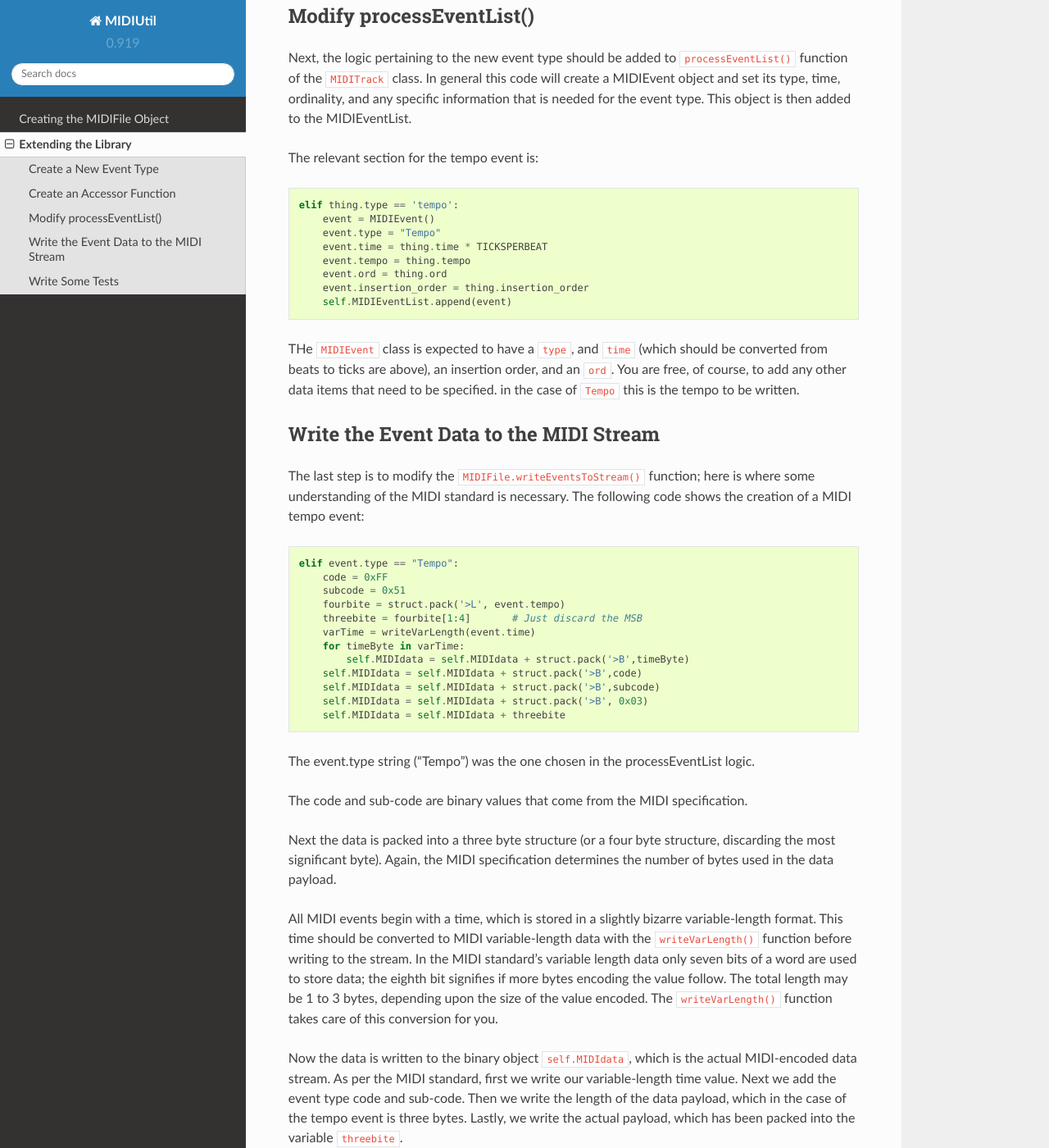
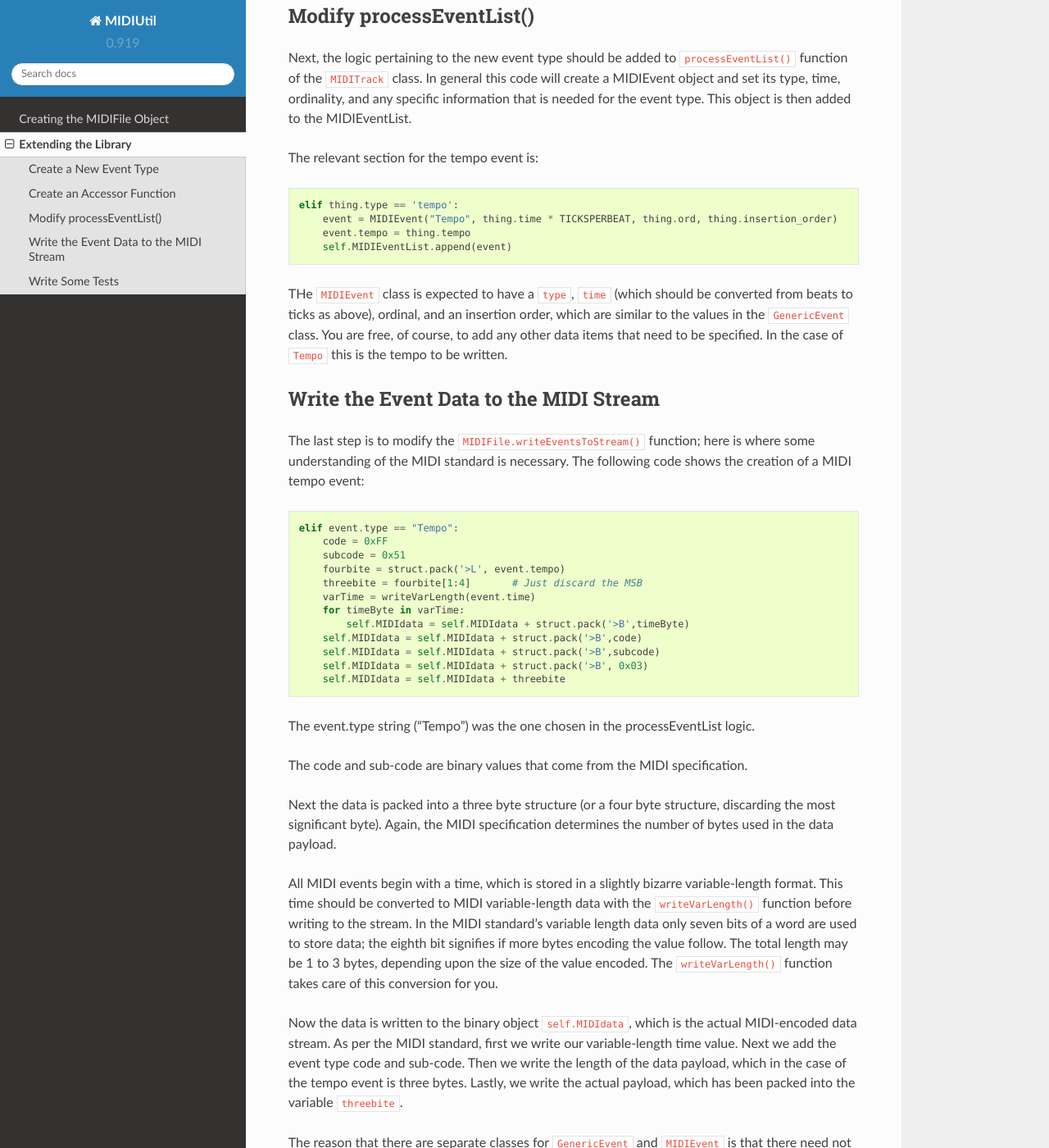
Before and after one commit to MarkCWirt/MIDIUtil, a Sphinx documentation site: the page built from documentation/Extending.rst, in a window 1280 px wide and 1400 px high, scrolled down 2132 px. Shown: the whole window at 82% size. Built offline with Sphinx 7.4.7 and the Read the Docs theme 2.0.0, drawn with Linux system fonts in a browser that asks for light colours; some of the changed text lies outside the part shown.

Commit message:
Changed the MIDIEvent() class to enforce necessary data elements.

```diff
--- a/documentation/Extending.rst
+++ b/documentation/Extending.rst
@@ -123,19 +123,15 @@ The relevant section for the tempo event is:
 .. code:: python
 
     elif thing.type == 'tempo':
-        event = MIDIEvent()
-        event.type = "Tempo"
-        event.time = thing.time * TICKSPERBEAT
+        event = MIDIEvent("Tempo", thing.time * TICKSPERBEAT, thing.ord, thing.insertion_order)
         event.tempo = thing.tempo
-        event.ord = thing.ord
-        event.insertion_order = thing.insertion_order
         self.MIDIEventList.append(event)
 
-THe ``MIDIEvent`` class is expected to have a ``type``, and ``time``
-(which should be converted from beats to ticks are above), an
-insertion order, and an ``ord``. You are free, of course, to add any
-other data items that need to be specified. in the case
-of ``Tempo`` this is the tempo to be written.
+THe ``MIDIEvent`` class is expected to have a ``type``, ``time``
+(which should be converted from beats to ticks as above), ordinal, and an
+insertion order, which are similar to the values in the ``GenericEvent`` class.
+You are free, of course, to add any other data items that need to be specified.
+In the case of ``Tempo`` this is the tempo to be written.
 
 Write the Event Data to the MIDI Stream
 ----------------------------------------
@@ -194,24 +190,19 @@ the ``note on`` event, one for the ``note off`` event.
 .. code:: python
 
     if thing.type == 'note':
-        event = MIDIEvent()
-        event.type = "NoteOn"
-        event.time = thing.time * TICKSPERBEAT
-        event.pitch = thing.pitch
-        event.volume = thing.volume
+        event         = MIDIEvent("NoteOn", thing.time * TICKSPERBEAT,
+                                    thing.ord, thing.insertion_order)
+        event.pitch   = thing.pitch
+        event.volume  = thing.volume
         event.channel = thing.channel
-        event.ord = thing.ord
-        event.insertion_order = thing.insertion_order
         self.MIDIEventList.append(event)
 
-        event = MIDIEvent()
-        event.type = "NoteOff"
-        event.time = (thing.time + thing.duration) * TICKSPERBEAT
-        event.pitch = thing.pitch
-        event.volume = thing.volume
+        event = MIDIEvent("NoteOff", (thing.time+ thing.duration) * TICKSPERBEAT,
+                                    thing.ord -0.1,
+                                    thing.insertion_order)
+        event.pitch   = thing.pitch
+        event.volume  = thing.volume
         event.channel = thing.channel
-        event.ord = thing.ord - 0.1
-        event.insertion_order = thing.insertion_order
         self.MIDIEventList.append(event)
 
 Note that the ``NoteOff`` event is created with a slightly lower ordinality
```
Also changed, not shown: 1 other file.
